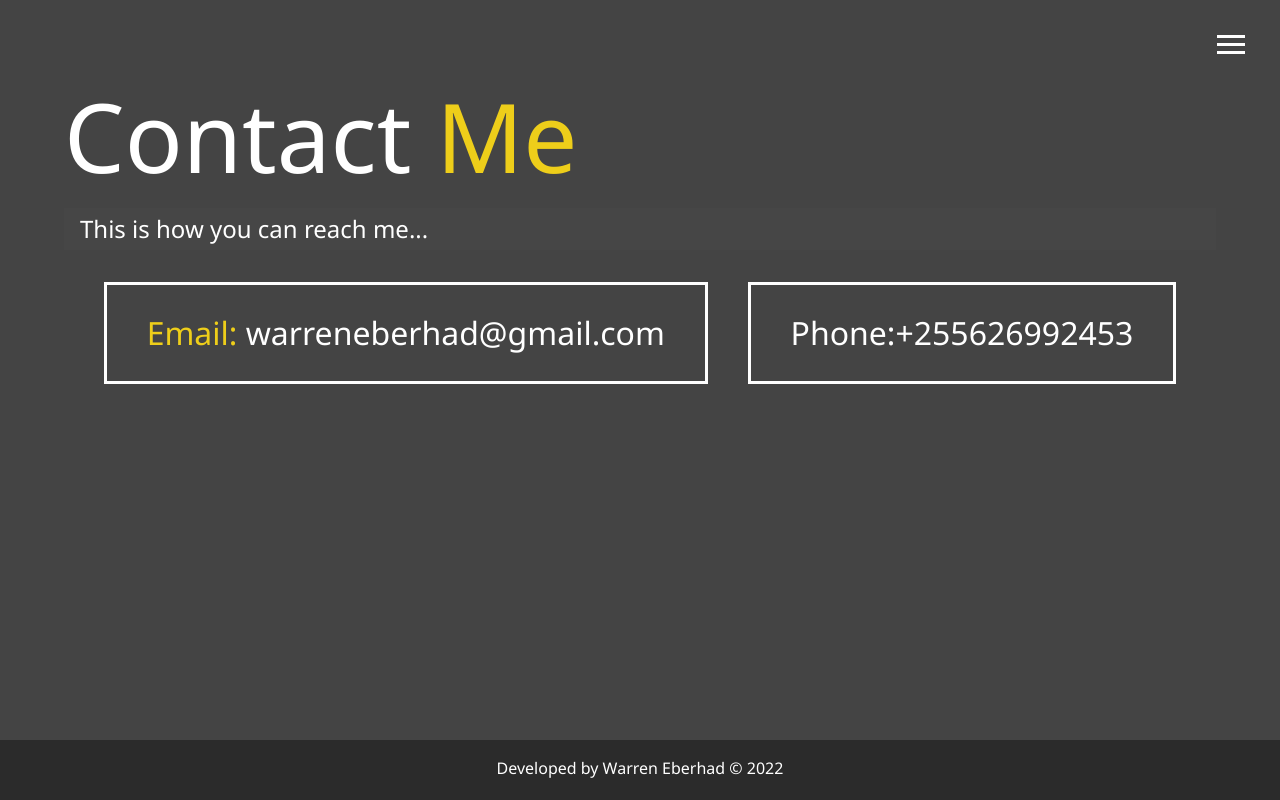
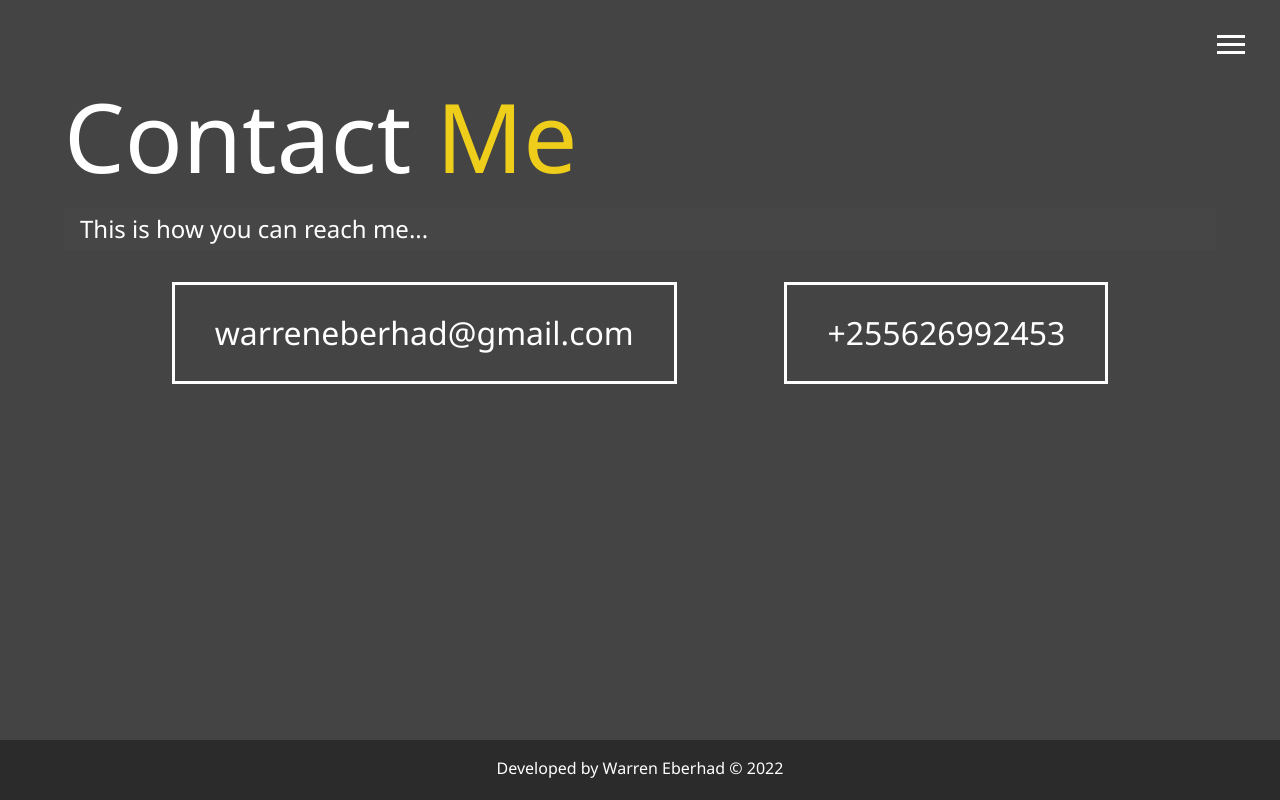
Before and after one commit to warrenebx/portfolio, a website: page dist/contact.html in a window 1280 px wide. Drawn offline with Linux system fonts and the light colour scheme.

Commit message:
updated contacts

```diff
--- a/dist/contact.html
+++ b/dist/contact.html
@@ -59,10 +59,10 @@
     </h2>
     <div class="boxes">
       <div>
-        <a href="mailto:warreneberhad@gmail.com" ><span class="text-secondary">Email:</span> warreneberhad@gmail.com</a>
+        <a href="mailto:warreneberhad@gmail.com" ><span class="text-secondary"></span> warreneberhad@gmail.com</a>
       </div>
       <div>
-        <a href="tel:+255626994753"><span class="text-primary">Phone:</span>+255626992453</a>
+        <a href="tel:+255626994753"><span class="text-secondary"></span>+255626992453</a>
       </div>
       <!-- <div>
         <span class="text-secondary">Address: </span> Morogoro,Tz
```
